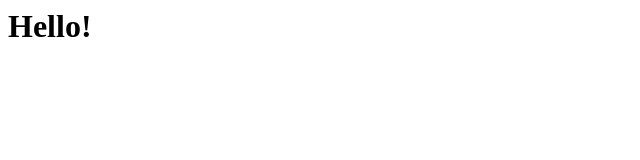
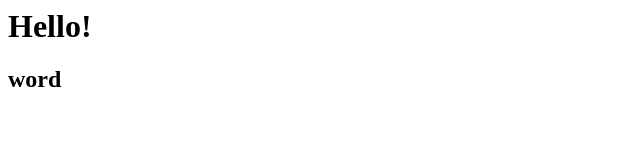
Before and after one commit to meaghanleecallaghan/exercisepage, a plain HTML site: page index.html in a window 1280 px wide. Shown: the full height of the page, 0-640 px from the left. Drawn offline with Linux system fonts and the light colour scheme.

Commit message:
changing

```diff
--- a/index.html
+++ b/index.html
@@ -1 +1,2 @@
 <h1>Hello!</h1>
+<h2>word</h2>
```
